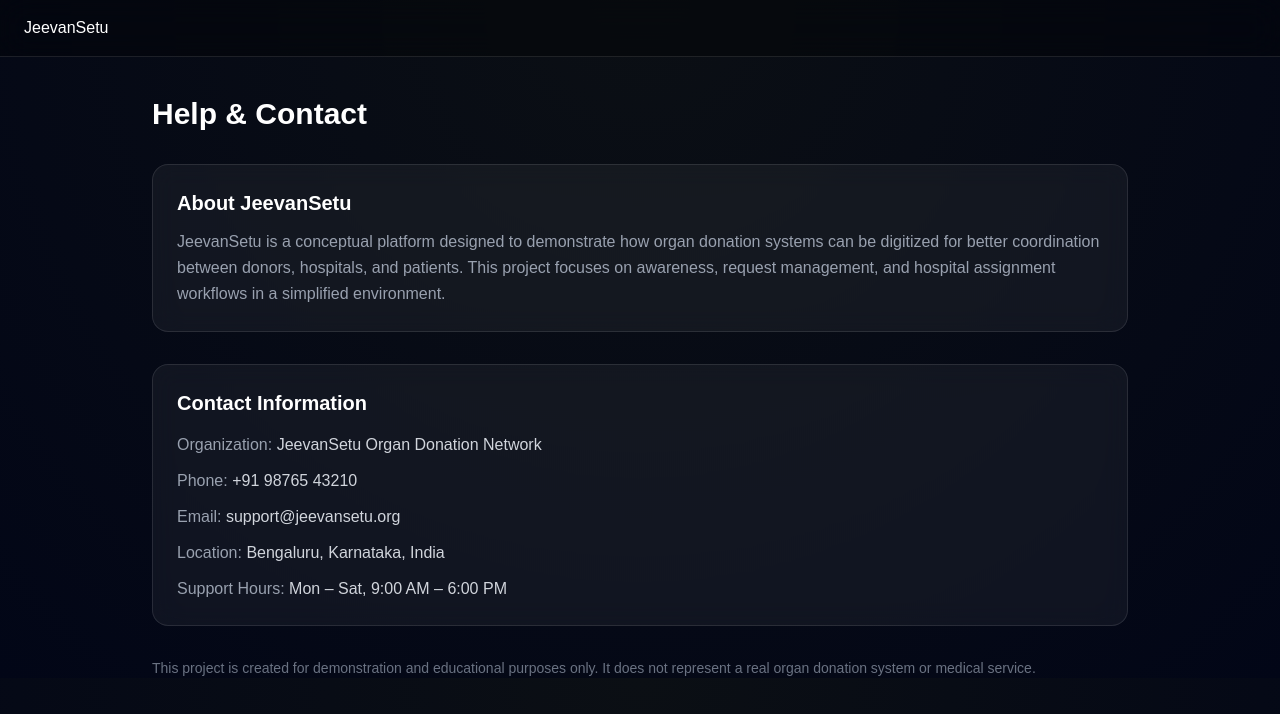
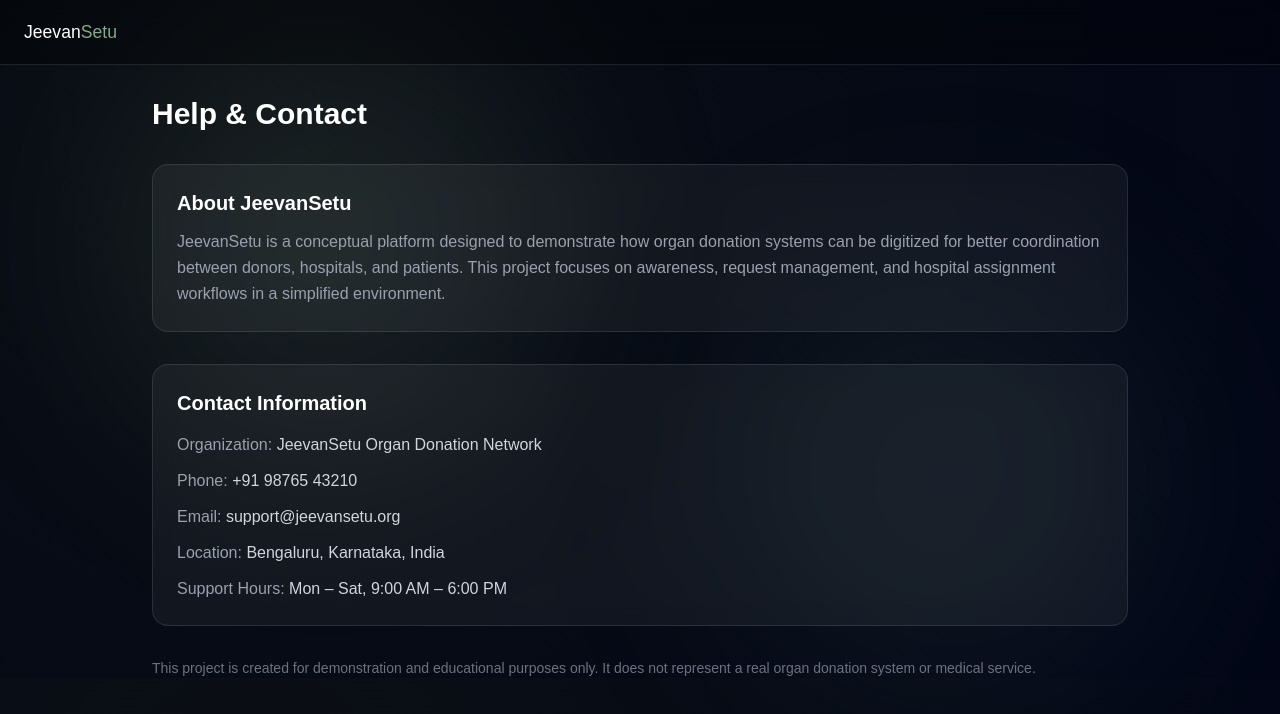
Before and after one commit to Charan-vamshi/jeevansetu-organ-donation-mvp, a Next.js app: page /help in a window 1280 px wide. Shown: the top 714 px of the page. Built offline with nearby package versions, Linux system fonts and the light colour scheme.

Commit message:
Final UI polish with logo and animated background

```diff
--- a/app/globals.css
+++ b/app/globals.css
@@ -57,3 +57,39 @@ body {
 * {
   transition: all 0.2s ease;
 }
+/* Animated background */
+body {
+  background: radial-gradient(circle at 20% 20%, #0b0f14, #020617);
+  overflow-x: hidden;
+}
+
+/* floating glow blobs */
+body::before,
+body::after {
+  content: "";
+  position: fixed;
+  width: 400px;
+  height: 400px;
+  border-radius: 50%;
+  filter: blur(120px);
+  opacity: 0.15;
+  z-index: -1;
+  animation: float 10s ease-in-out infinite;
+}
+
+body::before {
+  background: #84a98c;
+  top: 10%;
+  left: 10%;
+}
+
+body::after {
+  background: #52796f;
+  bottom: 10%;
+  right: 10%;
+}
+
+@keyframes float {
+  0%, 100% { transform: translateY(0px); }
+  50% { transform: translateY(-40px); }
+}
--- a/components/navbar/Navbar.tsx
+++ b/components/navbar/Navbar.tsx
@@ -18,7 +18,7 @@ export default function Navbar() {
     <nav className="fixed top-0 left-0 w-full z-50 bg-black/30 backdrop-blur-lg border-b border-white/10">
       <div className="max-w-7xl mx-auto px-6 py-4 flex justify-between">
 
-        <h1 className="text-white">JeevanSetu</h1>
+        <img src="/logo.svg" alt="logo" className="h-8" />
 
         <div className="flex gap-6 text-gray-300">
 
```
Also changed, not shown: public/logo.svg (added).
